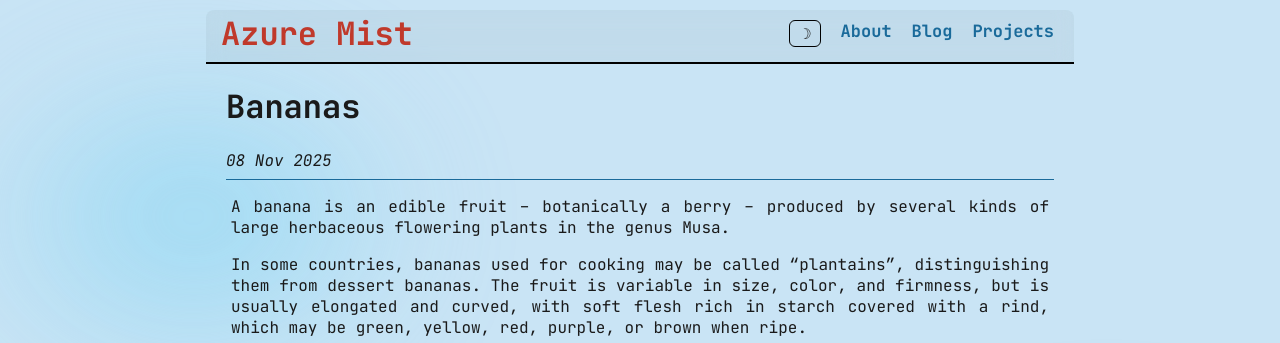
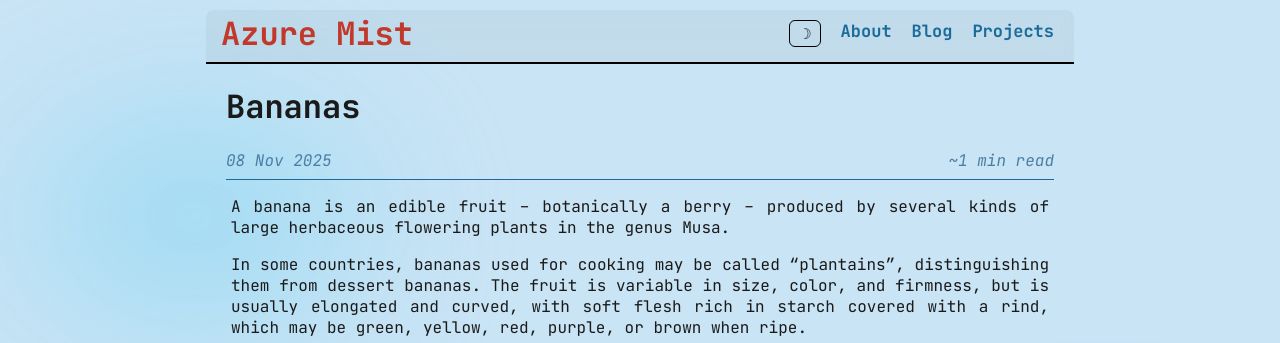
Before and after one commit to Nirhar/azure-mist, a Jekyll site: the page built from _posts/2025-11-08-bananas.md, in a window 1280 px wide. Shown: the top 343 px of the page. Built offline with Jekyll 4.4.1, drawn with Linux system fonts in a browser that asks for light colours.

Commit message:
Add estimated read time to blog-posts

```diff
--- a/_layouts/post.html
+++ b/_layouts/post.html
@@ -3,7 +3,10 @@ layout: default
 ---
 <div class="post-container" markdown="1">
 <h1> {{ page.title }} </h1>
-<i>{{ page.date | date_to_string }}</i>
+<div class="post-meta">
+  <i>{{ page.date | date_to_string }}</i>
+  <i>{% assign words = content | number_of_words %}{% assign minutes = words | divided_by: 150 %}{% if minutes < 1 %}~1 min read{% else %}~{{ minutes }} min read{% endif %}</i>
+</div>
 <hr class="post-horizontal-rule">
 
 {{content}}
--- a/_sass/main.scss
+++ b/_sass/main.scss
@@ -179,6 +179,17 @@ body {
 .post-list-container h3 a:hover{
   text-decoration: underline;
 }
+.post-meta {
+  display: flex;
+  justify-content: space-between;
+  color: var(--color-muted);
+}
+.post-list-header {
+  display: flex;
+  justify-content: space-between;
+  align-items: baseline;
+  color: var(--color-muted);
+}
 .post-horizontal-rule {
   border: none;
   background-color: var(--color-primary);
```
